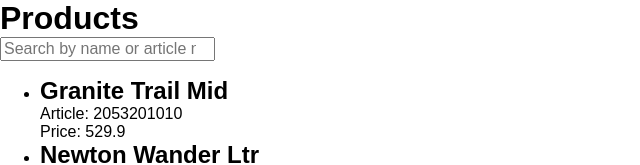
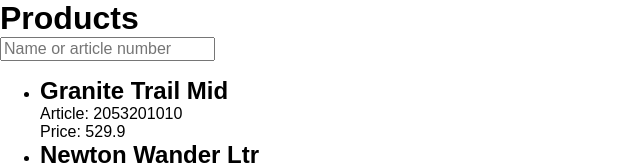
Before and after one commit to DianaGalter/check-price, a React (Vite) app: page / in a window 1280 px wide. Shown: the top 165 px of the page, without its empty margins (0-640 px from the left). Built offline with nearby package versions, Linux system fonts and the light colour scheme.

Commit message:
add aria-label

```diff
--- a/src/features/product-search/SearchInput.tsx
+++ b/src/features/product-search/SearchInput.tsx
@@ -9,7 +9,8 @@
       <input
         id="product-search"
         type="search"
-        placeholder="Search by name or article number"
+        aria-label="Search products"
+        placeholder="Name or article number"
         value={value}
         onChange={(event) => onChange(event.target.value)}
       />
```
